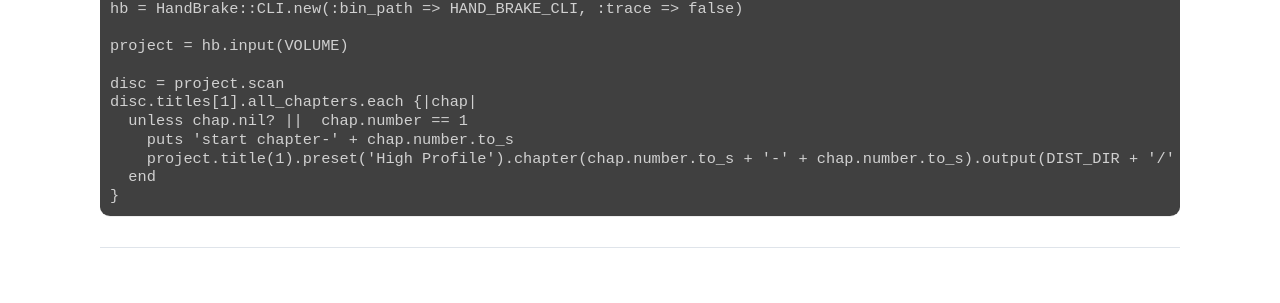
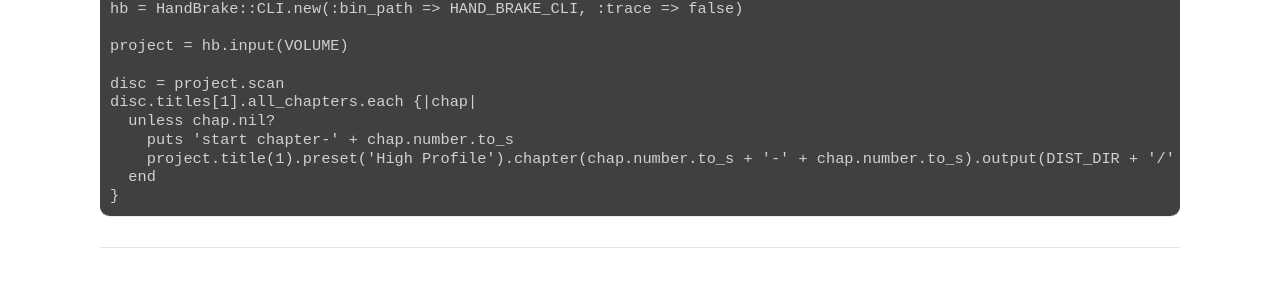
Before and after one commit to kumabook/kumabook.github.io, a Jekyll site: the page built from _posts/2015-05-30-how-to-convert-vob2mp4.markdown, in a window 1280 px wide. Shown: the part 812-1115 px from the top of the page. Built offline with Jekyll 4.4.1, drawn with Linux system fonts in a browser that asks for light colours; Markdown is read by kramdown in place of the engine named in the settings; comment, search, counter and statistics services are not loaded; some of the changed text lies outside the part shown.

Commit message:
Fix code for ripping

```diff
--- a/_posts/2015-05-30-how-to-convert-vob2mp4.markdown
+++ b/_posts/2015-05-30-how-to-convert-vob2mp4.markdown
@@ -54,7 +54,7 @@
 
 disc = project.scan
 disc.titles[1].all_chapters.each {|chap|
-  unless chap.nil? ||  chap.number == 1
+  unless chap.nil?
     puts 'start chapter-' + chap.number.to_s
     project.title(1).preset('High Profile').chapter(chap.number.to_s + '-' + chap.number.to_s).output(DIST_DIR + '/' + PREFIX + chap.number.to_s + '.mp4')
   end
```
